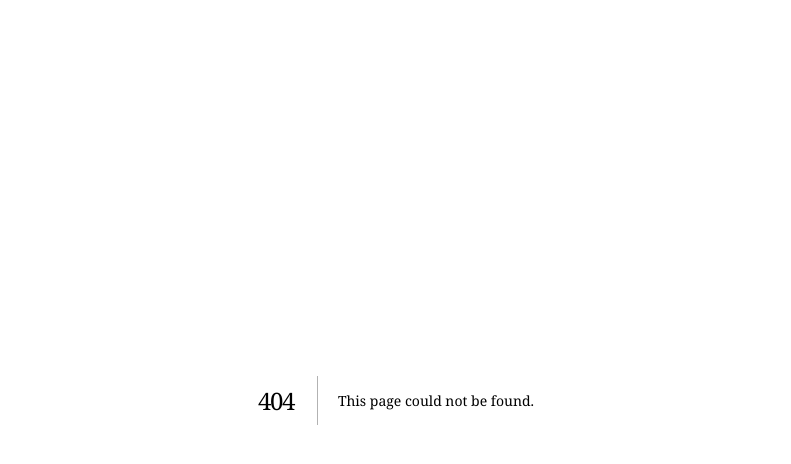
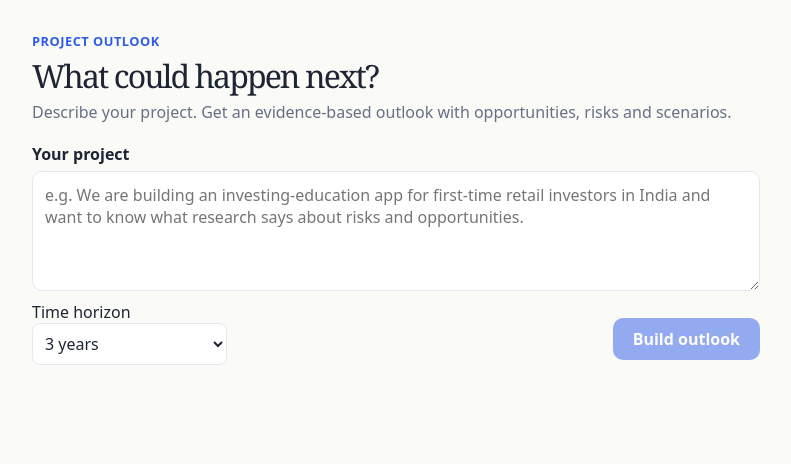
Before and after one commit to piyushmohanty147/scholar-lens, a Next.js app: page /outlook in a window 1280 px wide. Before the commit this address had no page. Shown: the top 464 px of the page, without its empty margins (244-1035 px from the left). Built offline with nearby package versions, Linux system fonts and the light colour scheme.

Commit message:
Create page.tsx

```diff
--- /dev/null
+++ b/app/outlook/page.tsx
@@ -0,0 +1,122 @@
+"use client";
+
+import { useState } from "react";
+
+type Item = { point?: string; why?: string; sources?: string[] };
+type Report = {
+  summary?: string;
+  trends?: { name?: string; direction?: string; evidence?: string }[];
+  opportunities?: Item[];
+  risks?: Item[];
+  scenarios?: { name?: string; description?: string; confidence?: string }[];
+  watch?: string[];
+  caveat?: string;
+};
+type Trend = { query: string; counts: { year: number; count: number }[] };
+type Source = { id: string; title: string; year: number | null; url: string | null };
+type Result = { report: Report; trends: Trend[]; sources: Source[]; horizon: string };
+
+async function readJson(res: Response): Promise<Record<string, unknown>> {
+  const text = await res.text();
+  try { return JSON.parse(text) as Record<string, unknown>; }
+  catch { return { error: "The server took too long or hit an error. Please try again." }; }
+}
+
+export default function Outlook() {
+  const [project, setProject] = useState("");
+  const [horizon, setHorizon] = useState("3");
+  const [loading, setLoading] = useState(false);
+  const [error, setError] = useState("");
+  const [result, setResult] = useState<Result | null>(null);
+
+  async function run() {
+    if (loading || project.trim().length < 20) return;
+    setLoading(true); setError(""); setResult(null);
+    try {
+      const res = await fetch("/api/outlook", { method: "POST", headers: { "Content-Type": "application/json" }, body: JSON.stringify({ project, horizon }) });
+      const data = await readJson(res);
+      if (!res.ok || data.error) setError(String(data.error ?? "Could not build the outlook."));
+      else setResult(data as unknown as Result);
+    } catch { setError("Could not reach the server. Check your connection and try again."); }
+    setLoading(false);
+  }
+
+  const r = result?.report;
+  const cites = (ids?: string[]) => (ids && ids.length ? ` [${ids.join(", ")}]` : "");
+
+  return (
+    <main className="ol">
+      <style>{`
+        .ol{--bg:#fafaf7;--card:#fff;--text:#1d2433;--muted:#667085;--line:#e4e7ec;--accent:#2f5bea;max-width:760px;margin:0 auto;padding:32px 16px 64px;color:var(--text);font-family:system-ui,-apple-system,Segoe UI,Roboto,sans-serif}
+        @media (prefers-color-scheme:dark){.ol{--bg:#12151c;--card:#1b2030;--text:#eef1f7;--muted:#9aa4b8;--line:#2c3347;--accent:#7b9bff}}
+        body{background:#fafaf7}@media (prefers-color-scheme:dark){body{background:#12151c}}
+        .ol h1{font-size:2rem;margin:4px 0}.ol h2{font-size:1.1rem;margin:0 0 8px}
+        .ol .tag{color:var(--accent);font-size:.8rem;font-weight:600;letter-spacing:.04em;text-transform:uppercase}
+        .ol .sub{color:var(--muted);margin:0 0 20px}.ol a{color:var(--accent)}
+        .ol textarea{width:100%;box-sizing:border-box;margin-top:6px;padding:12px;border:1px solid var(--line);border-radius:10px;background:var(--card);color:var(--text);font:inherit;min-height:120px;resize:vertical}
+        .ol select{padding:8px;border-radius:8px;border:1px solid var(--line);background:var(--card);color:var(--text);font:inherit}
+        .ol .row{display:flex;gap:10px;align-items:center;flex-wrap:wrap;margin-top:10px}
+        .ol .go{margin-left:auto;background:var(--accent);color:#fff;border:0;border-radius:10px;padding:10px 20px;font:inherit;font-weight:600;cursor:pointer}
+        .ol .go:disabled{opacity:.5;cursor:default}
+        .ol .msg{margin-top:24px;color:var(--muted)}.ol .err{color:#d92d20}
+        .ol .box{margin-top:16px;padding:16px;border:1px solid var(--line);border-radius:12px;background:var(--card)}
+        .ol ul{margin:0;padding-left:20px}.ol li{margin-bottom:8px}.ol .m{color:var(--muted);font-size:.85rem}
+        .ol .bars{display:flex;align-items:flex-end;gap:4px;height:60px;margin:6px 0}
+        .ol .bar{flex:1;background:var(--accent);border-radius:3px 3px 0 0;min-height:2px}
+        .ol .yrs{display:flex;gap:4px;font-size:.65rem;color:var(--muted)}.ol .yrs span{flex:1;text-align:center}
+        .ol .ghost{background:none;border:1px solid var(--line);color:var(--text);border-radius:8px;padding:6px 12px;font:inherit;font-size:.85rem;cursor:pointer;margin-top:16px}
+        @media print{.ol .noprint{display:none}}
+      `}</style>
+
+      <div className="tag">Project Outlook</div>
+      <h1>What could happen next?</h1>
+      <p className="sub">Describe your project. Get an evidence-based outlook with opportunities, risks and scenarios.</p>
+
+      <div className="noprint">
+        <label htmlFor="p"><strong>Your project</strong></label>
+        <textarea id="p" value={project} onChange={(e) => setProject(e.target.value)} placeholder="e.g. We are building an investing-education app for first-time retail investors in India and want to know what research says about risks and opportunities." />
+        <div className="row">
+          <label>Time horizon{" "}
+            <select value={horizon} onChange={(e) => setHorizon(e.target.value)}>
+              <option value="1">1 year</option><option value="3">3 years</option><option value="5">5 years</option>
+            </select>
+          </label>
+          <button className="go" onClick={run} disabled={loading || project.trim().length < 20}>{loading ? "Analysing…" : "Build outlook"}</button>
+        </div>
+      </div>
+
+      {loading && <p className="msg">Gathering evidence and writing your outlook. This can take 30 to 60 seconds…</p>}
+      {error && <p className="msg err">{error}</p>}
+
+      {r && result && (
+        <>
+          <div className="box"><h2>Summary ({result.horizon}-year outlook)</h2><p style={{ margin: 0 }}>{r.summary}</p></div>
+
+          <div className="box">
+            <h2>Research activity (papers per year)</h2>
+            {result.trends.filter((t) => t.counts.length).map((t) => {
+              const max = Math.max(...t.counts.map((c) => c.count), 1);
+              return (
+                <div key={t.query} style={{ marginBottom: 14 }}>
+                  <div className="m">{t.query}</div>
+                  <div className="bars">{t.counts.map((c) => <div key={c.year} className="bar" title={`${c.year}: ${c.count}`} style={{ height: `${(c.count / max) * 100}%` }} />)}</div>
+                  <div className="yrs">{t.counts.map((c) => <span key={c.year}>{String(c.year).slice(2)}</span>)}</div>
+                </div>
+              );
+            })}
+            <ul>{r.trends?.map((t, i) => <li key={i}><strong>{t.name}</strong> ({t.direction}): {t.evidence}</li>)}</ul>
+            <p className="m" style={{ marginBottom: 0 }}>Paper counts show research attention, not market results.</p>
+          </div>
+
+          <div className="box"><h2>Opportunities</h2><ul>{r.opportunities?.map((o, i) => <li key={i}><strong>{o.point}</strong> {o.why}{cites(o.sources)}</li>)}</ul></div>
+          <div className="box"><h2>Risks and possible losses</h2><ul>{r.risks?.map((o, i) => <li key={i}><strong>{o.point}</strong> {o.why}{cites(o.sources)}</li>)}</ul></div>
+          <div className="box"><h2>Scenarios</h2><ul>{r.scenarios?.map((s, i) => <li key={i}><strong>{s.name}</strong> (confidence: {s.confidence}): {s.description}</li>)}</ul></div>
+          <div className="box"><h2>What to watch</h2><ul>{r.watch?.map((w, i) => <li key={i}>{w}</li>)}</ul></div>
+          <div className="box"><h2>Sources</h2><ul>{result.sources.map((s) => <li key={s.id}>[{s.id}] {s.url ? <a href={s.url} target="_blank" rel="noopener noreferrer">{s.title}</a> : s.title}{s.year ? ` (${s.year})` : ""}</li>)}</ul></div>
+          <p className="m"><em>{r.caveat} This is an informed outlook based on published research, not a guarantee or financial advice.</em></p>
+          <button className="ghost noprint" onClick={() => window.print()}>Print or save as PDF</button>
+        </>
+      )}
+    </main>
+  );
+}
```
